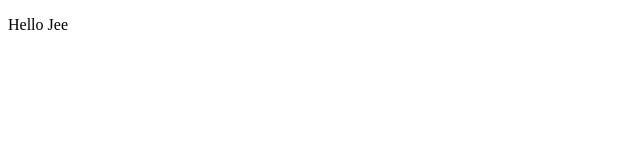
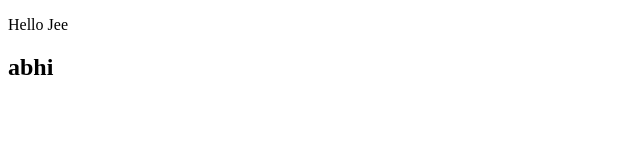
Before and after one commit to abhinavVerma199/JS_DOM04, a plain HTML site: page JSDOM4/index.html in a window 1280 px wide. Shown: the full height of the page, 0-640 px from the left. Drawn offline with Linux system fonts and the light colour scheme.

Commit message:
Update index.html

```diff
--- a/JSDOM4/index.html
+++ b/JSDOM4/index.html
@@ -9,6 +9,7 @@
 <body>
 
     <p>Hello Jee</p>
+    <h2>abhi</h2>
     <script src="index.js"></script>
 </body>
 </html>
```
